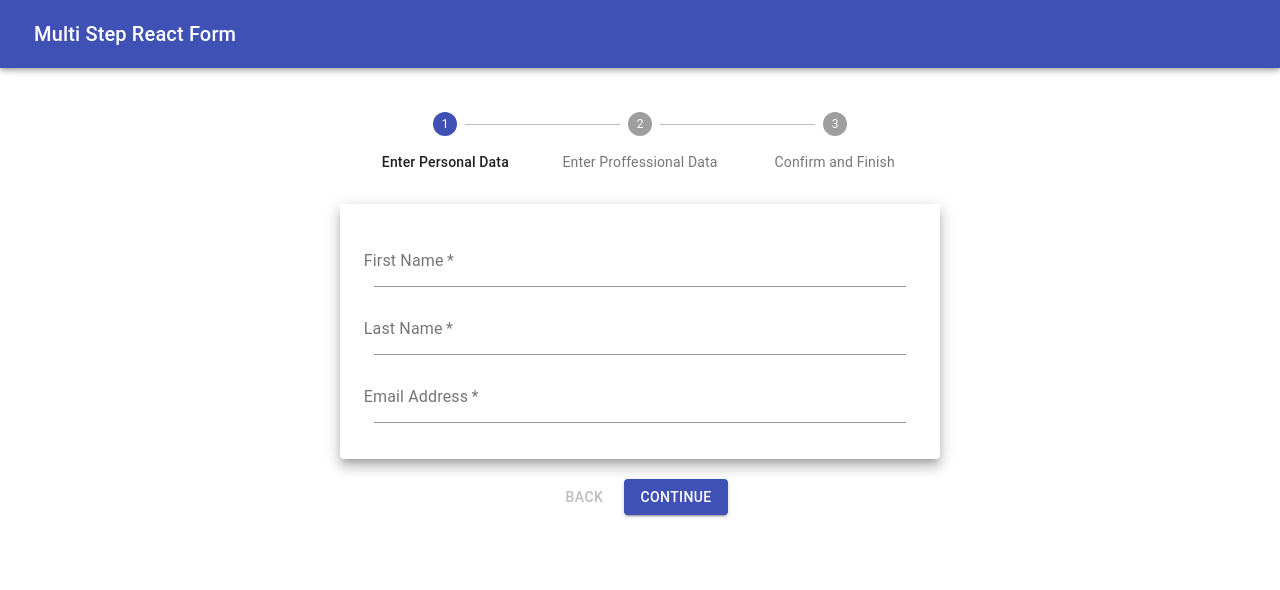
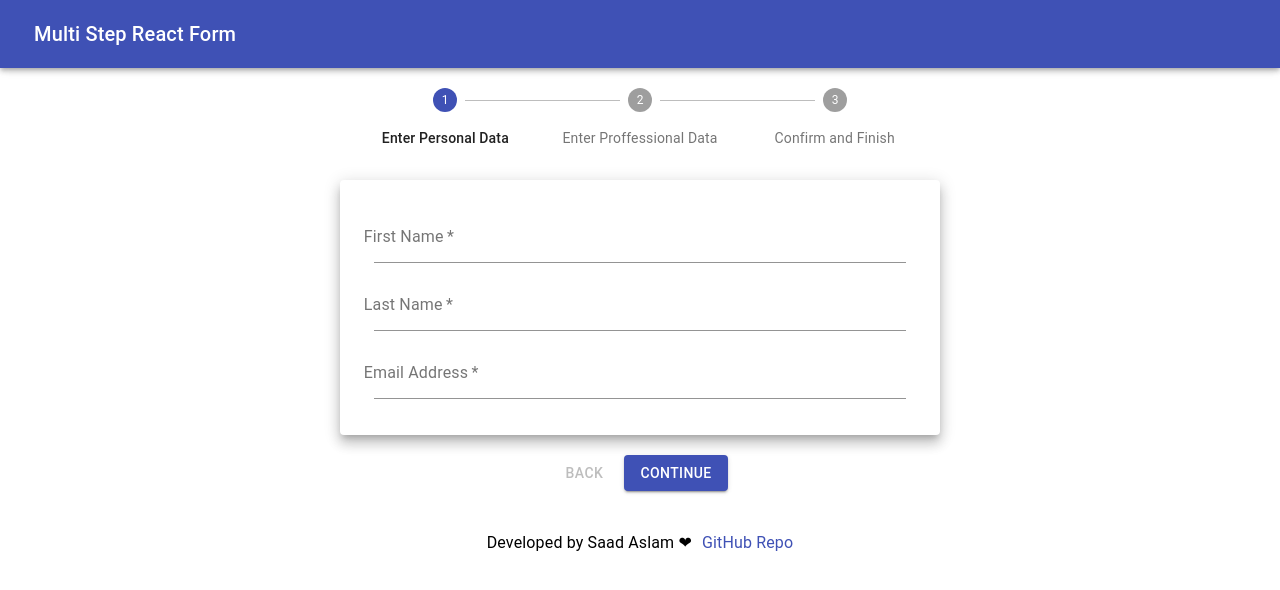
Before and after one commit to saadusufzai/MultiStep-React-Form, a React (Create React App) app: page / in a window 1280 px wide. Shown: the top 590 px of the page. Built offline with nearby package versions, Linux system fonts and the light colour scheme.

Commit message:
reset buttom and state set

```diff
--- a/src/App.js
+++ b/src/App.js
@@ -3,6 +3,7 @@ import './App.css';
 import Header from './components/Header'
 import Steper from './components/Stepper/Steper'
 import { Grid } from '@material-ui/core';
+import Footer from './components/Footer';
 
 function App() {
 
@@ -17,17 +18,24 @@ function App() {
 
   })
 
- let handleChange = input => e => {
+ const handleChange = input => e => {
     setData({...data, [input]: e.target.value });
   };
-
+const handelReset = () =>{
+  setData('')
+}
 
   return (
   <div>
     <Grid  container xs={12} sm={8} md={6}  >
       <Header />
-      <Steper handleChange={handleChange} values = {data} />
+      <Steper handleChange={handleChange}
+              values = {data}
+              resetState = {handelReset}
+              />
     </Grid>
+
+    <Footer/>
   </div>
   );
 }
--- /dev/null
+++ b/src/components/Footer.js
@@ -0,0 +1,37 @@
+import React from 'react'
+import {AppBar, Toolbar, Typography, Link, BottomNavigation} from '@material-ui/core'
+import { makeStyles }  from '@material-ui/core/styles'
+import  {pink}  from '@material-ui/core/colors'
+import createSpacing from '@material-ui/core/styles/createSpacing'
+
+export default function Footer() {
+    const useStyles = makeStyles((theme)=>({
+        root:{
+            position:"bottom",
+            width:'100%',
+            margin:'0 auto',
+            marginTop:'20px',
+
+
+        },
+        text:{
+            display:'flex',
+            justifyContent:'space-around'
+        },
+        text1:{
+           marginRight:"10px"
+        }
+    }) )
+
+    const styles=useStyles()
+    return (
+        <BottomNavigation className={styles.root}  >
+            <Toolbar className={styles.text}>
+                <Typography className={styles.text1} variant={"subtitle1"}>Developed by Saad Aslam &#x2764;	</Typography>
+                <Typography variant={"subtitle1"}>
+                    <Link href="https://github.com/saadusufzai/MultiStep-React-Form" target='blank' >GitHub Repo</Link>
+                </Typography>
+            </Toolbar>
+        </BottomNavigation>
+    )
+}
--- a/src/components/Form/ProffessionalForm.js
+++ b/src/components/Form/ProffessionalForm.js
@@ -18,7 +18,7 @@ const useStyles = makeStyles((theme) => ({
     width: "95%",
     margin:'0 auto',
     paddingTop: "2%",
-    paddingBottom: "1%",
+    paddingBottom: "2%",
   },
   input: {
     padding: "10px",
--- a/src/components/Stepper/Steper.js
+++ b/src/components/Stepper/Steper.js
@@ -12,7 +12,7 @@ import ConfirmForm from "../Form/ConfirmForm";
 const useStyles = makeStyles((theme) => ({
   root: {
     width: "100%",
-    paddingTop: theme.spacing(10),
+    paddingTop: theme.spacing(7),
   },
   backButton: {
     marginRight: theme.spacing(1),
@@ -24,6 +24,7 @@ const useStyles = makeStyles((theme) => ({
   btn: {
     textAlign: "center",
     marginTop: "20px",
+
   },
   btnLast: {
 
@@ -44,7 +45,7 @@ function getSteps() {
   ];
 }
 
-export default function Steper({ handleChange, values }) {
+export default function Steper({ handleChange, values , resetState }) {
   function getStepContent(stepIndex) {
     switch (stepIndex) {
       case 0:
@@ -91,6 +92,7 @@ export default function Steper({ handleChange, values }) {
   };
 
   const handleReset = () => {
+    resetState()
     setActiveStep(0);
   };
 
@@ -111,7 +113,8 @@ export default function Steper({ handleChange, values }) {
               align="center"
               className={classes.instructions}
             >
-              Your form has been submitted thanks for your time
+             <br/> FORM SUBMITTED <br/><br/> THANK YOU <br/>
+
             </Typography>
             <Button
 
```
